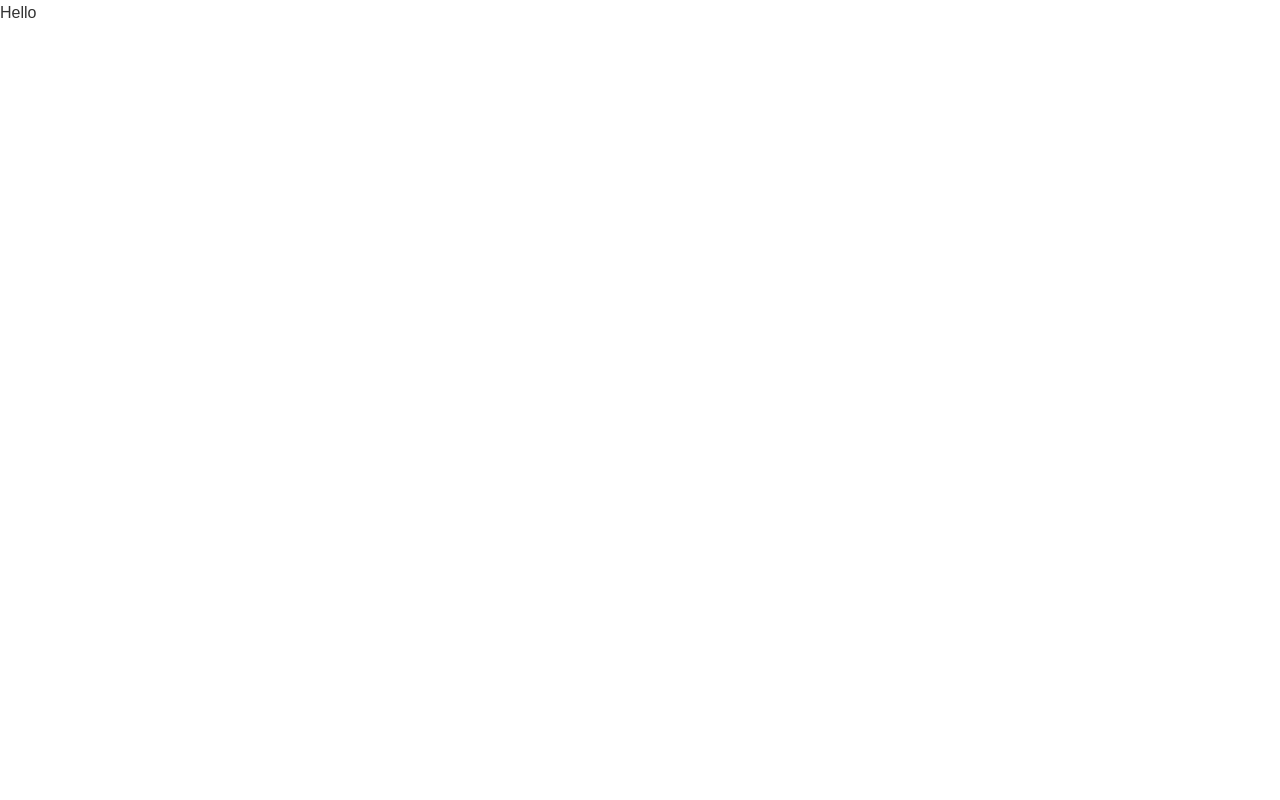
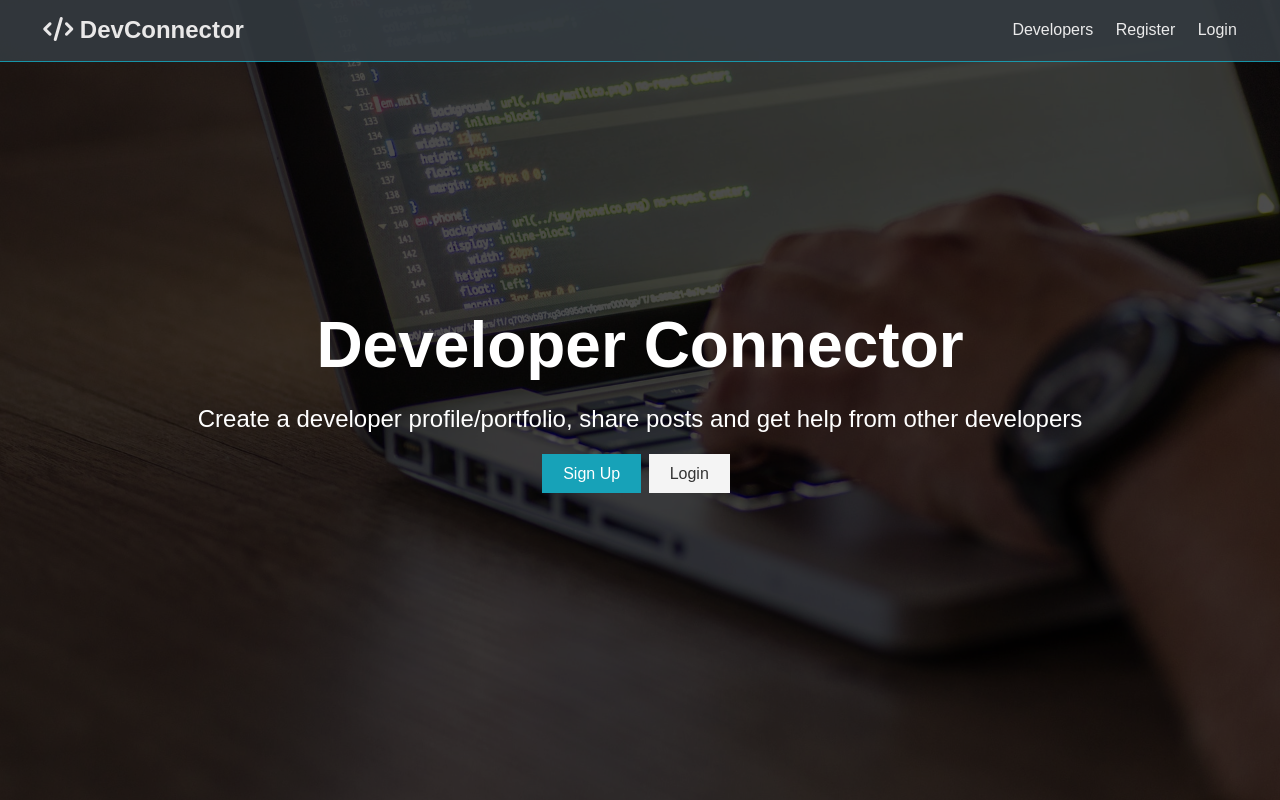
Before and after one commit to Tibo0924/MERN, a React (Create React App) app in the folder client/: page /register in a window 1280 px wide. Built offline with nearby package versions, Linux system fonts and the light colour scheme.

Commit message:
Create/import -  Landing & Navbar static components

```diff
--- a/client/src/App.js
+++ b/client/src/App.js
@@ -1,5 +1,12 @@
 import { Fragment } from "react";
 import "./App.css";
-const App = () => <Fragment>Hello</Fragment>;
+import Landing from "./components/layout/Landing";
+import Navbar from "./components/layout/Navbar";
+const App = () => (
+  <Fragment>
+    <Navbar />
+    <Landing />
+  </Fragment>
+);
 
 export default App;
--- /dev/null
+++ b/client/src/components/layout/Landing.js
@@ -0,0 +1,26 @@
+import React from "react";
+
+const Landing = () => {
+  return (
+    <section className="landing">
+      <div className="dark-overlay">
+        <div className="landing-inner">
+          <h1 className="x-large">Developer Connector</h1>
+          <p className="lead">
+            Create a developer profile/portfolio, share posts and get help from
+            other developers
+          </p>
+          <div className="buttons">
+            <a href="register.html" className="btn btn-primary">
+              Sign Up
+            </a>
+            <a href="login.html" className="btn btn-light">
+              Login
+            </a>
+          </div>
+        </div>
+      </div>
+    </section>
+  );
+};
+export default Landing;
--- /dev/null
+++ b/client/src/components/layout/Navbar.js
@@ -0,0 +1,25 @@
+import React from "react";
+
+const Navbar = () => {
+  return (
+    <nav className="navbar bg-dark">
+      <h1>
+        <a href="index.html">
+          <i className="fas fa-code"></i> DevConnector
+        </a>
+      </h1>
+      <ul>
+        <li>
+          <a href="profiles.html">Developers</a>
+        </li>
+        <li>
+          <a href="register.html">Register</a>
+        </li>
+        <li>
+          <a href="login.html">Login</a>
+        </li>
+      </ul>
+    </nav>
+  );
+};
+export default Navbar;
```
